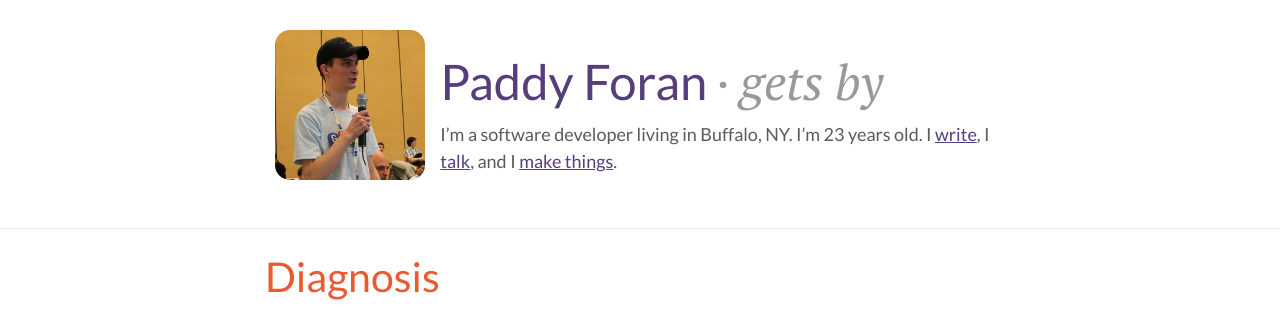
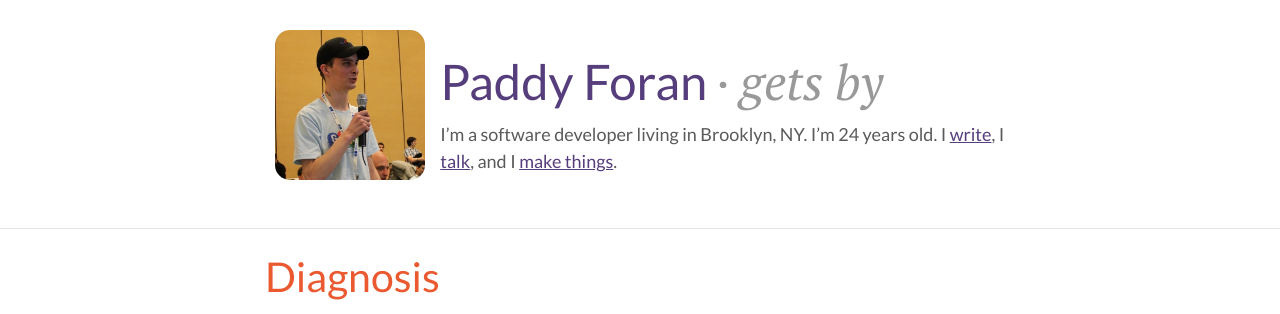
Before and after one commit to secondbit/getsby, a Jekyll site: the page built from _posts/2013-08-25-paddyforan.md, in a window 1280 px wide and 900 px high. Shown: the top 314 px of the window. Built offline with Jekyll 4.4.1, drawn with Linux system fonts in a browser that asks for light colours; Markdown is read by kramdown in place of the engine named in the settings; comment, search, counter and statistics services are not loaded.

Commit message:
Update Paddy's bio.
I'm no longer 23 or in Buffalo.

```diff
--- a/_posts/2013-08-25-paddyforan.md
+++ b/_posts/2013-08-25-paddyforan.md
@@ -3,7 +3,7 @@ layout: interview
 name: Paddy Foran
 image: paddyforan.jpg
 twitter: paddyforan
-intro: "I&rsquo;m a software developer living in Buffalo, NY. I&rsquo;m 23 years old. I [write](http://paddy.io/posts), I [talk](http://paddy.io/talks), and I [make things](https://github.com/paddyforan)."
+intro: "I&rsquo;m a software developer living in Brooklyn, NY. I&rsquo;m 24 years old. I [write](http://paddy.io/posts), I [talk](http://paddy.io/talks), and I [make things](https://github.com/paddyforan)."
 ---
 
 ## Diagnosis
```
